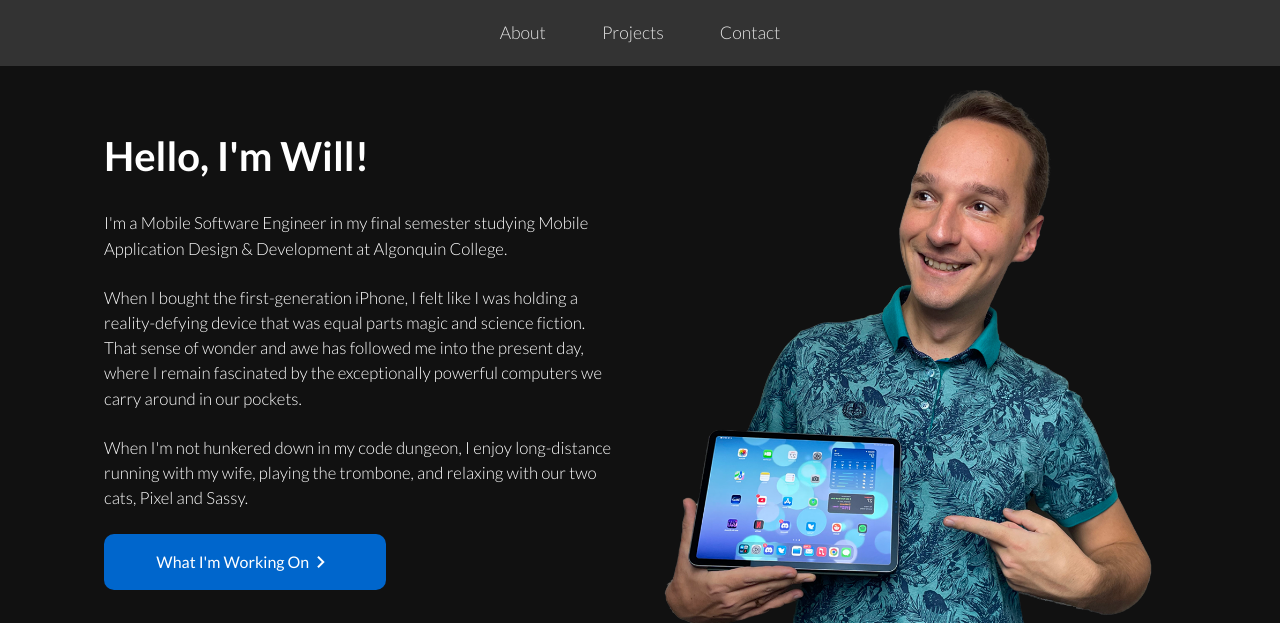
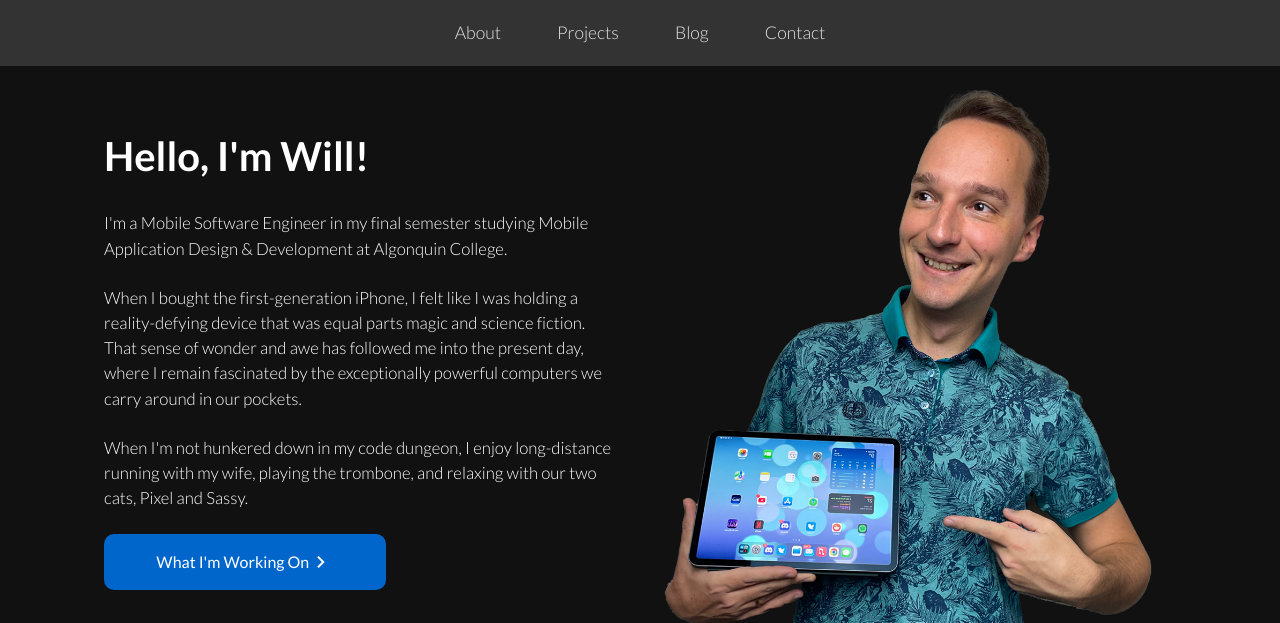
Before and after one commit to willpaceley/portfolio, a plain HTML site: page index.html in a window 1280 px wide. Shown: the top 623 px of the page. Drawn offline with nearby package versions, Linux system fonts and the light colour scheme.

Commit message:
add blog link to site navigation

```diff
--- a/css/main.css
+++ b/css/main.css
@@ -65,7 +65,8 @@ nav {
 nav ul {
   padding-left: 0;
   display: flex;
-  justify-content: center;
+  flex-direction: column;
+  align-items: center;
   gap: 2rem;
 }
 
@@ -289,6 +290,11 @@ footer a {
 
 /* --- MEDIA QUERIES --- */
 @media only screen and (min-width: 27em) {
+  nav ul {
+    flex-direction: row;
+    justify-content: center;
+  }
+
   .card {
     width: 80%;
   }
--- a/index.html
+++ b/index.html
@@ -49,6 +49,7 @@
         <ul>
           <li><a href="#about">About</a></li>
           <li><a href="#projects">Projects</a></li>
+          <li><a href="https://blog.willpaceley.com">Blog</a></li>
           <li><a href="#contact">Contact</a></li>
         </ul>
       </nav>
```
